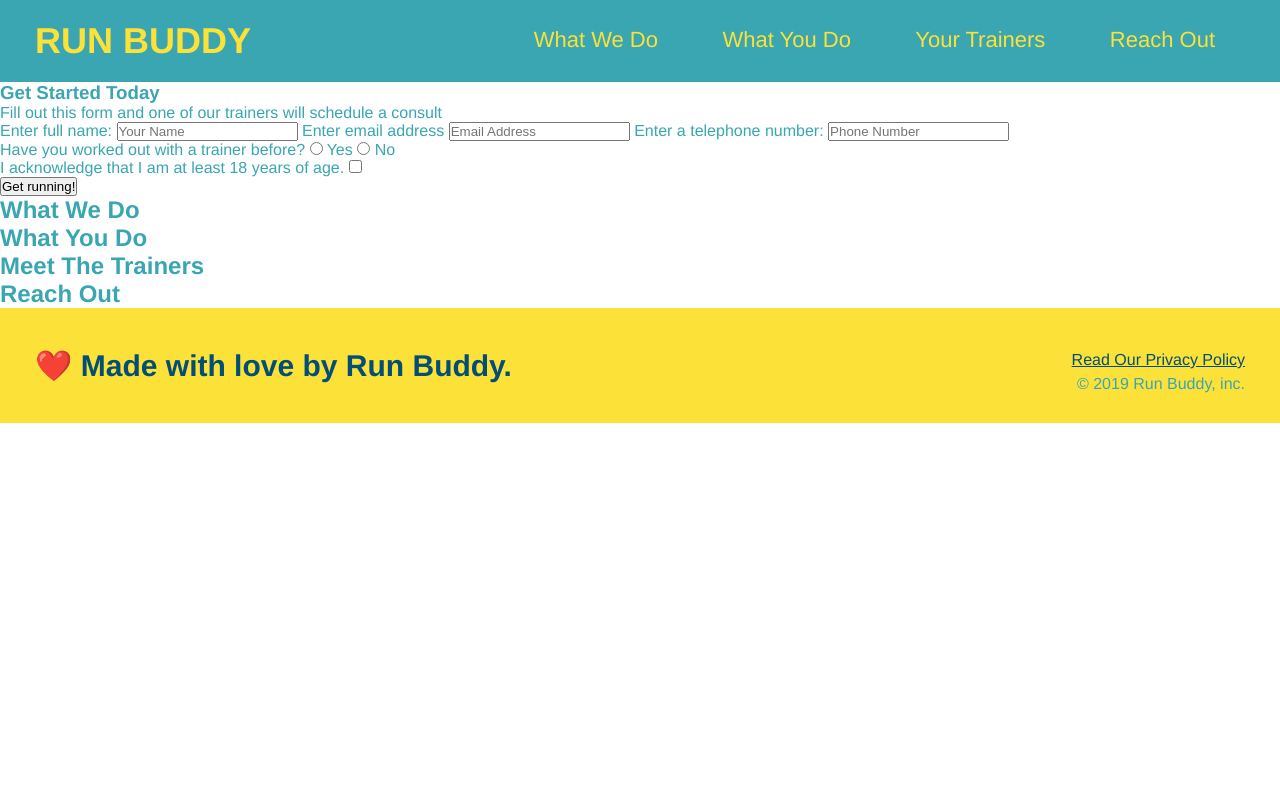
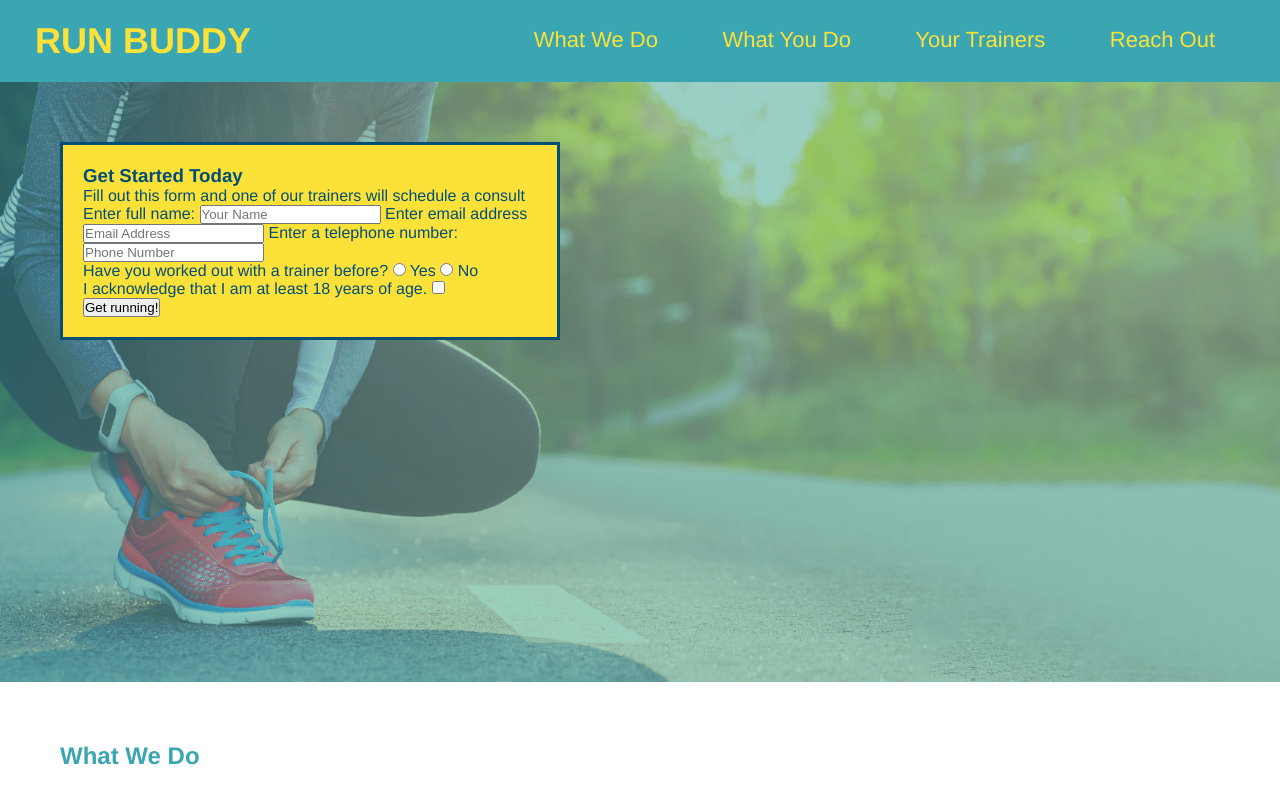
Before and after one commit to NICOLAELOW/run-buddy, a plain HTML site: page index.html in a window 1280 px wide. Shown: the top 800 px of the page. Drawn offline with Linux system fonts and the light colour scheme.

Commit message:
<hero got style>

```diff
--- a/assets/css/style.css
+++ b/assets/css/style.css
@@ -74,3 +74,25 @@ footer div {
 footer a {
     color: #024e76;
 }
+
+section {
+    padding: 60px;
+}
+
+/* Hero Style Start */
+.hero {
+    background-image: url("../images/hero-bg.jpeg");
+    height: 600px;
+    background-size: cover;
+    background-position: center;
+}
+
+.hero-form {
+    background-color: #fce138;
+    padding: 20px;
+    width: 500px;
+    color: #024e76;
+    border: solid 3px #024e76;
+}
+
+/* Hero Style End */
--- a/index.html
+++ b/index.html
@@ -34,8 +34,8 @@
 </header>
 
 <!--hero/jumbotron-->
-<section>
-    <div>
+<section class="hero">
+    <div class="hero-form">
         <h3>Get Started Today</h3>
         <p>Fill out this form and one of our trainers will schedule a consult</p>
     <!-- Add form element -->
```
Also changed, not shown: assets/images/hero-bg.jpeg (added).
